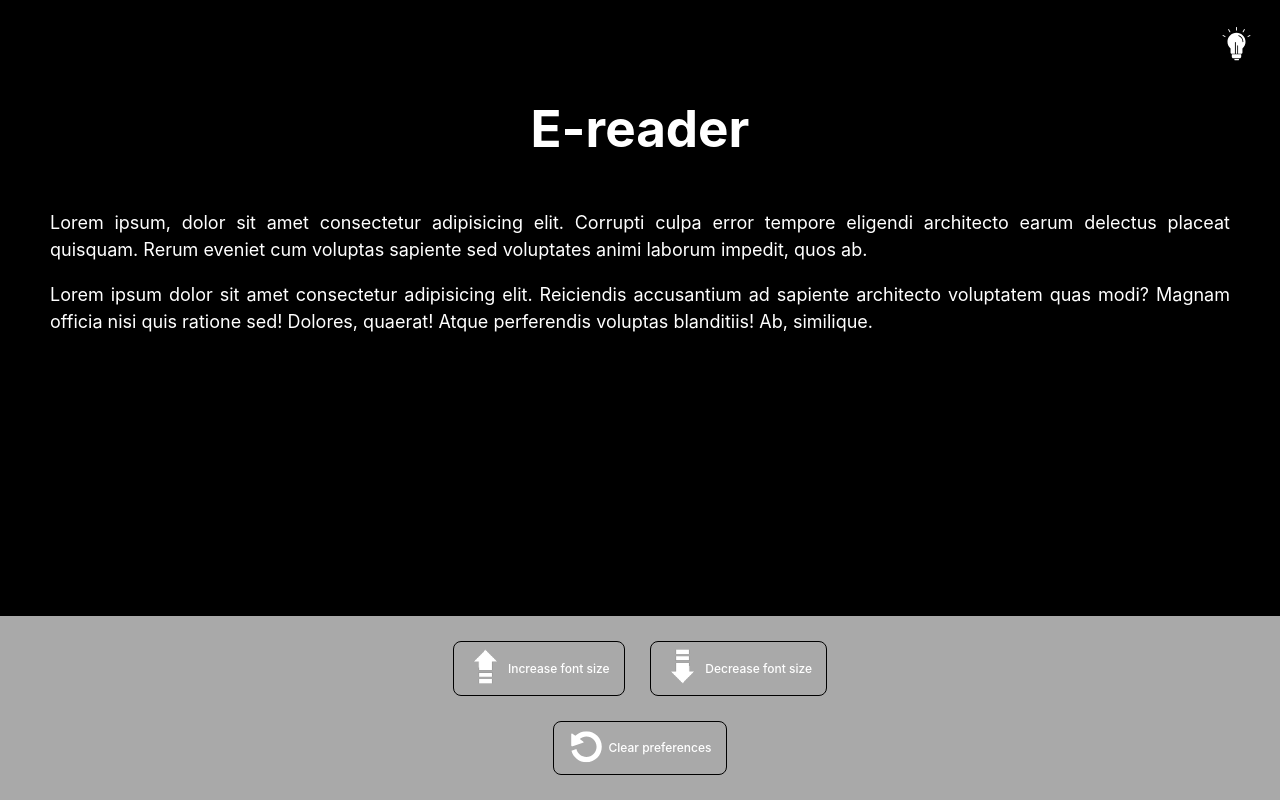
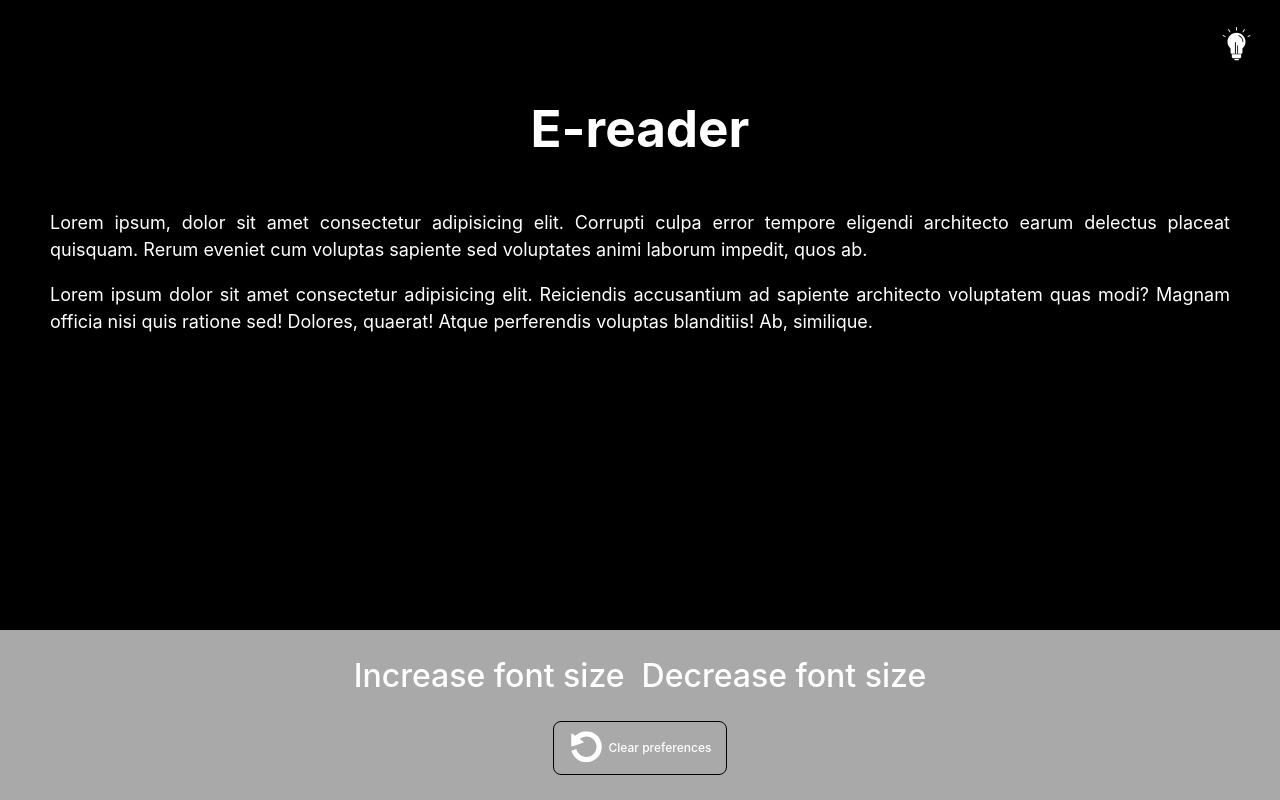
Before and after one commit to biancashiromoto/eReader, a React (Vite) app: page / in a window 1280 px wide. Built offline with nearby package versions, Linux system fonts and the light colour scheme.

Commit message:
style: Remove icons from font size buttons

```diff
--- a/src/App.css
+++ b/src/App.css
@@ -48,8 +48,8 @@ button {
 .font-size-buttons {
   align-items: center;
   display: flex;
-  justify-content: space-between;
-  gap: 25px;
+  justify-content: center;
+  gap: 15px;
 }
 
 .toggle-mode-button {
@@ -81,22 +81,13 @@ button {
 }
 
 .font-size-button {
-  border: solid 1px black;
-  font-size: .75rem;
+  font-size: 2rem;
+  padding: 0;
 }
 
-.increase-font-size-button-light::before {
-  content: url("./assets/images/arrow-up-light.svg");
+.font-size-range {
+  display: flex;
+  flex-direction: column;
+  width: 50vw;
+  max-width: 60vw;
 }
-
-.increase-font-size-button-dark::before {
-  content: url("./assets/images/arrow-up-dark.svg");
-}
-
-.decrease-font-size-button-light::before {
-  content: url("./assets/images/arrow-down-light.svg");
-}
-
-.decrease-font-size-button-dark::before {
-  content: url("./assets/images/arrow-down-dark.svg");
-}
```
